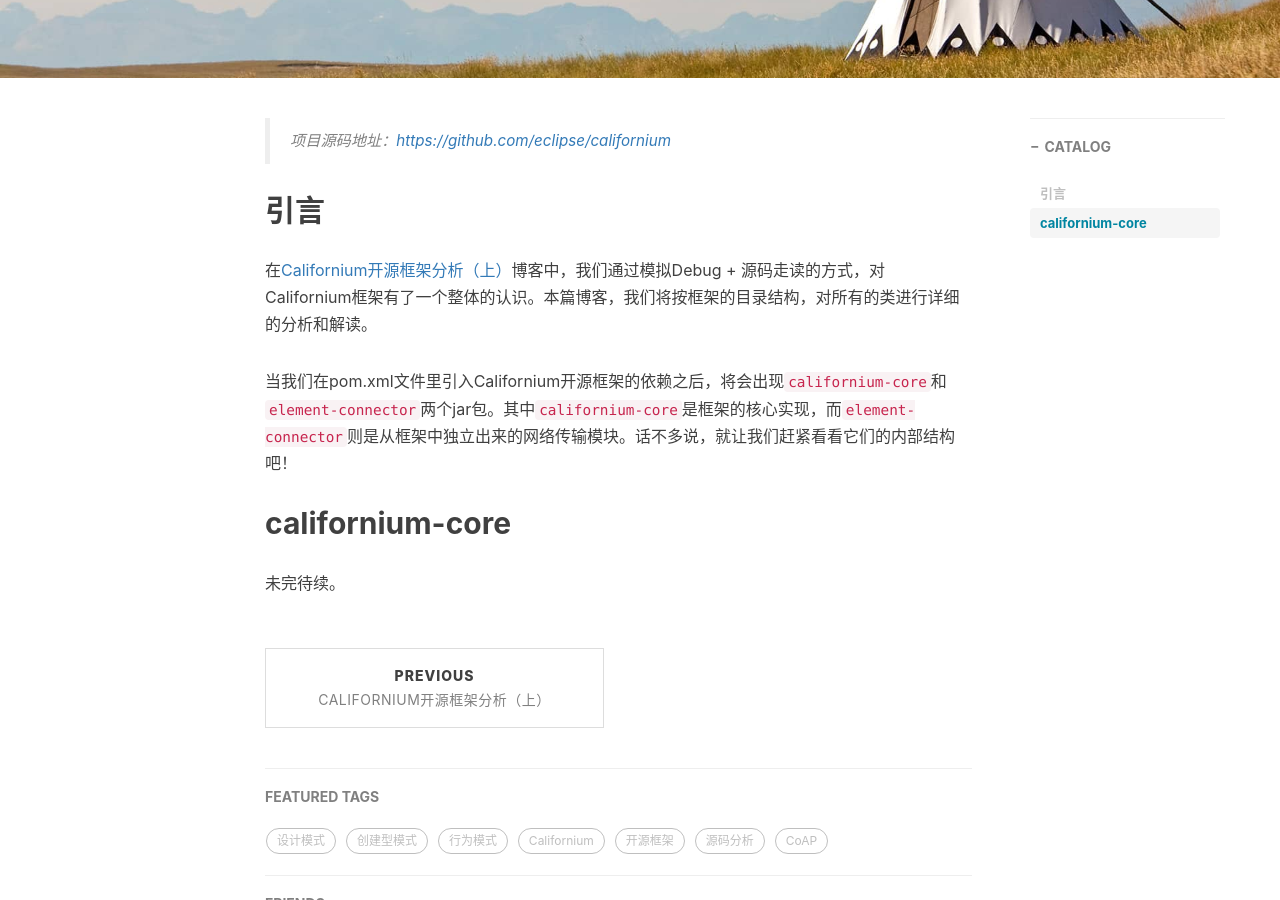
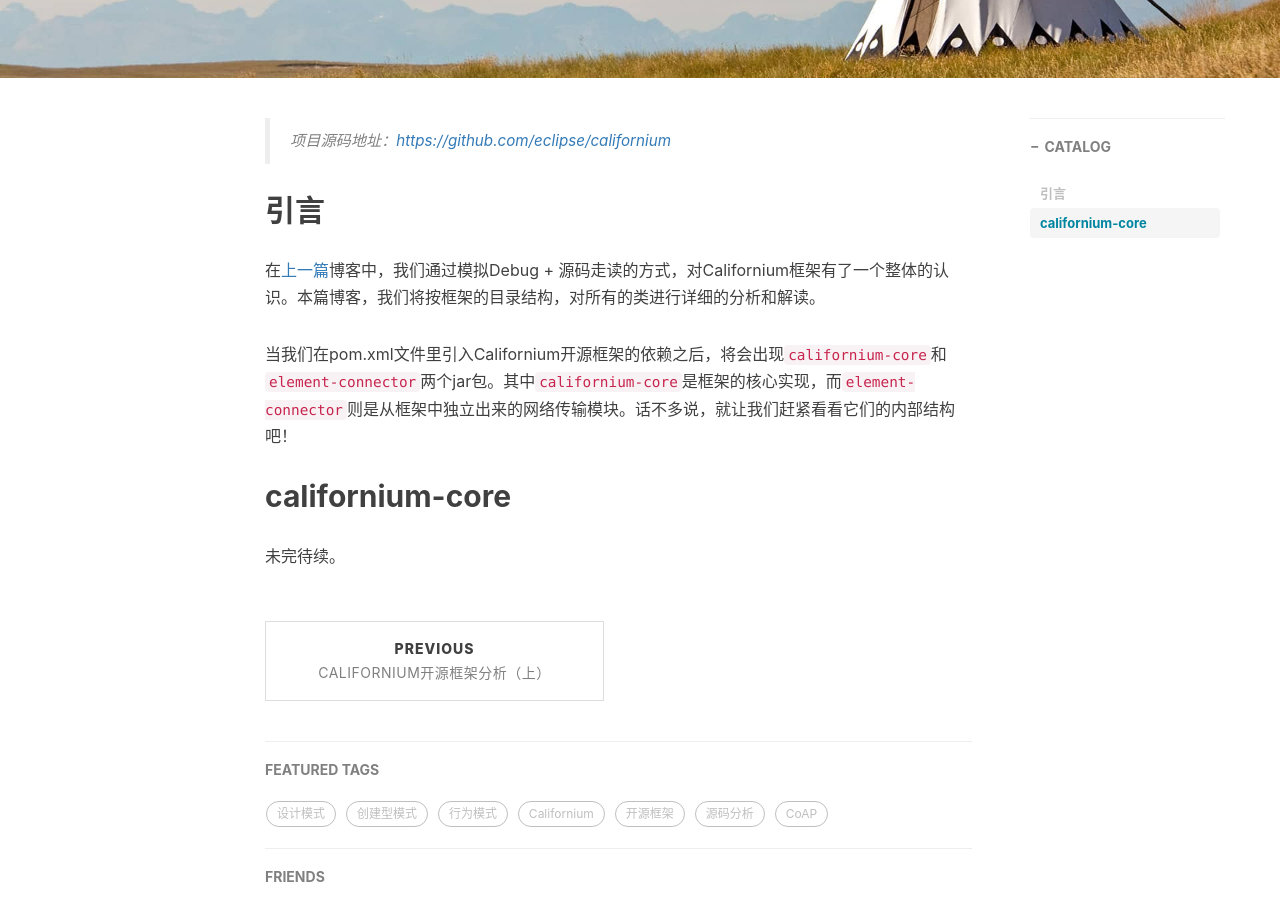
Before and after one commit to wudashan/wudashan.github.io, a Jekyll site: the page built from _posts/2017-05-21-Californium-Framework-Analysis-02.markdown, in a window 1280 px wide and 900 px high, scrolled down 505 px. Built offline with Jekyll 4.4.1, drawn with Linux system fonts in a browser that asks for light colours; nearby versions of some CDN libraries; comment, search, counter and statistics services are not loaded.

Commit message:
更新引言

```diff
--- a/_posts/2017-05-21-Californium-Framework-Analysis-02.markdown
+++ b/_posts/2017-05-21-Californium-Framework-Analysis-02.markdown
@@ -17,7 +17,7 @@ tags:
 
 ## 引言
 
-在[Californium开源框架分析（上）](http://wudashan.cn/2017/05/07/Californium-Framework-Analysis-01)博客中，我们通过模拟Debug + 源码走读的方式，对Californium框架有了一个整体的认识。本篇博客，我们将按框架的目录结构，对所有的类进行详细的分析和解读。
+在[上一篇](http://wudashan.cn/2017/05/07/Californium-Framework-Analysis-01)博客中，我们通过模拟Debug + 源码走读的方式，对Californium框架有了一个整体的认识。本篇博客，我们将按框架的目录结构，对所有的类进行详细的分析和解读。
 
 当我们在pom.xml文件里引入Californium开源框架的依赖之后，将会出现`californium-core`和`element-connector`两个jar包。其中`californium-core`是框架的核心实现，而`element-connector`则是从框架中独立出来的网络传输模块。话不多说，就让我们赶紧看看它们的内部结构吧！
 
```
